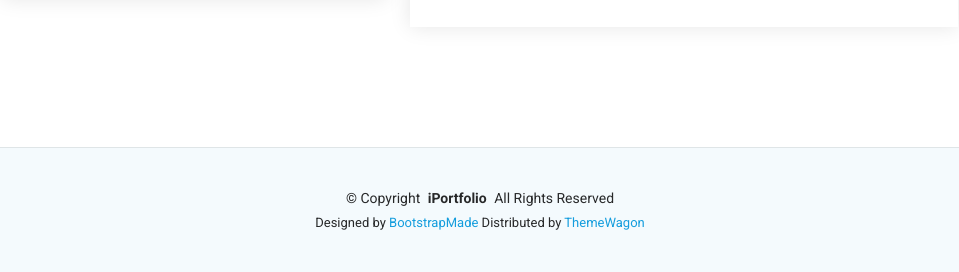
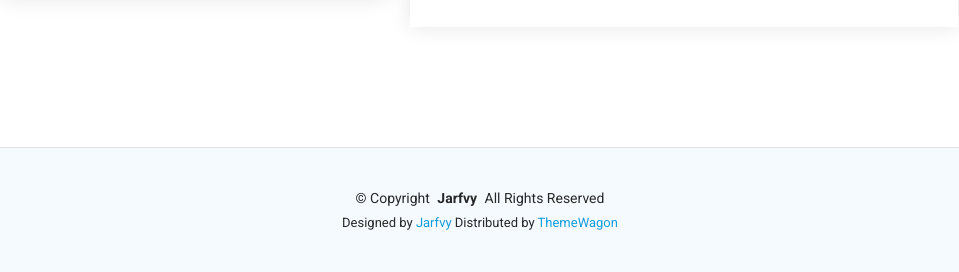
Before and after one commit to Jarfvye/Portofolio-Jarfvy, a plain HTML site: page index.html in a window 1280 px wide. Shown: the part 4782-5054 px from the top of the page, without its empty margins (310-1269 px from the left). Drawn offline with Linux system fonts and the light colour scheme.

Commit message:
Update index.html

```diff
--- a/index.html
+++ b/index.html
@@ -523,14 +523,14 @@
 
     <div class="container">
       <div class="copyright text-center ">
-        <p>© <span>Copyright</span> <strong class="px-1 sitename">iPortfolio</strong> <span>All Rights Reserved</span></p>
+        <p>© <span>Copyright</span> <strong class="px-1 sitename">Jarfvy</strong> <span>All Rights Reserved</span></p>
       </div>
       <div class="credits">
         <!-- All the links in the footer should remain intact. -->
         <!-- You can delete the links only if you've purchased the pro version. -->
         <!-- Licensing information: https://bootstrapmade.com/license/ -->
         <!-- Purchase the pro version with working PHP/AJAX contact form: [buy-url] -->
-        Designed by <a href="https://bootstrapmade.com/">BootstrapMade</a> Distributed by <a href="https://themewagon.com">ThemeWagon</a>
+        Designed by <a href="https://bootstrapmade.com/">Jarfvy</a> Distributed by <a href="https://themewagon.com">ThemeWagon</a>
       </div>
     </div>
 
```
